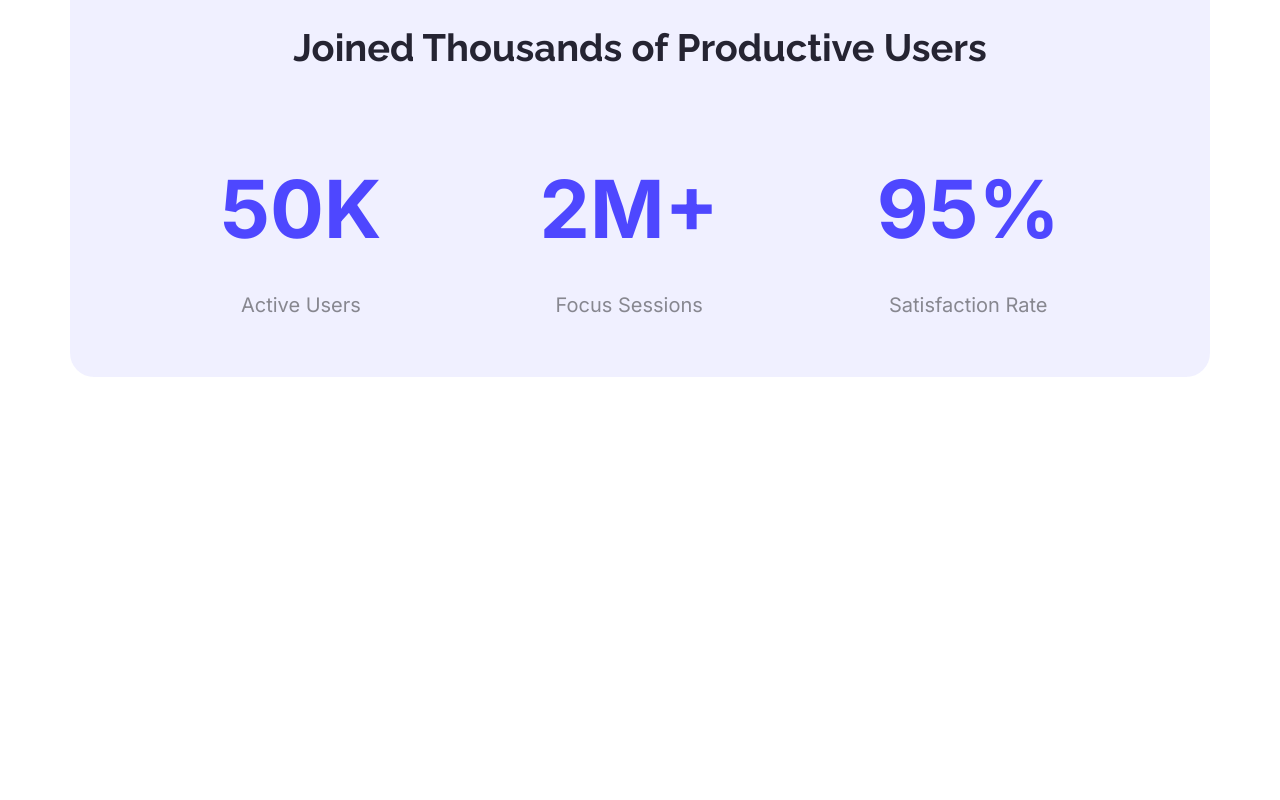
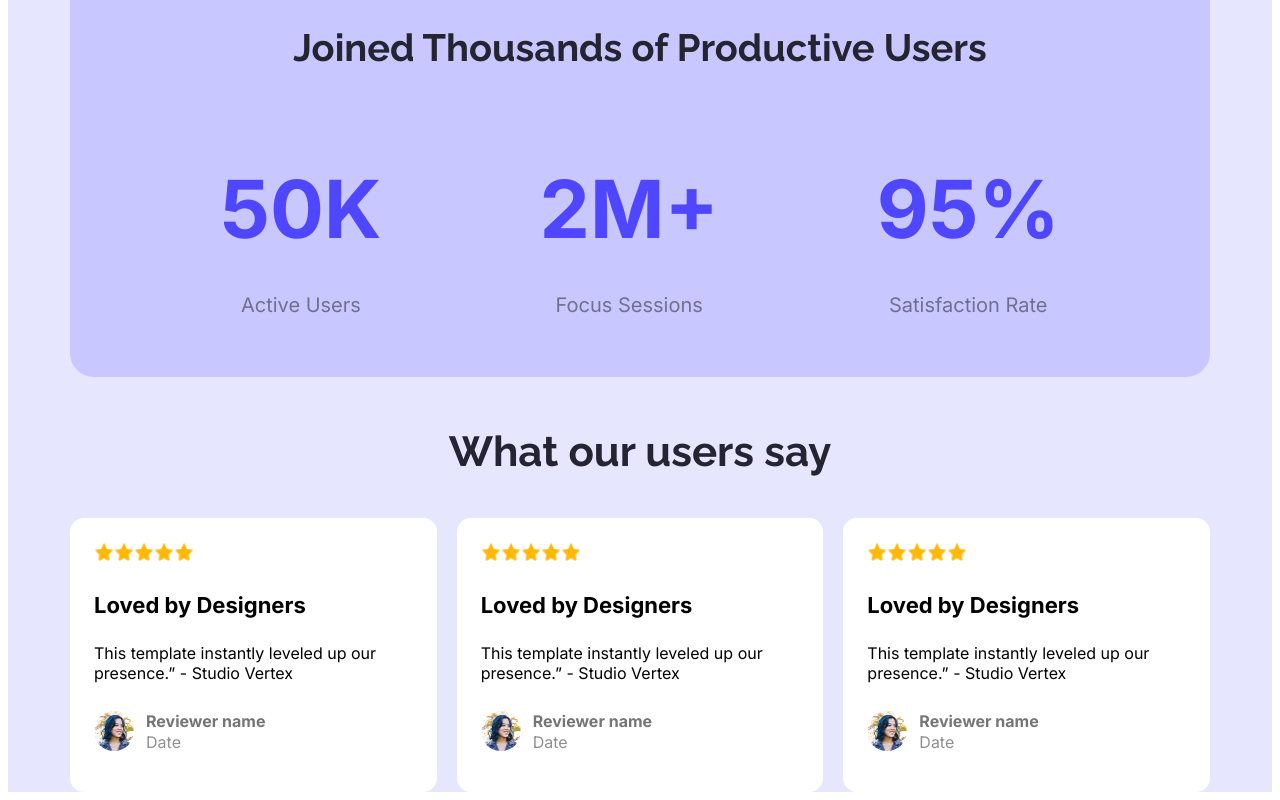
Before and after one commit to didarulshahriar37/PH-Assignment-01, a plain HTML site: page index.html in a window 1280 px wide. Shown: the part 1501-2301 px from the top of the page. Before the commit the page ends 1966 px from the top, so only its background shows below. Drawn offline with Linux system fonts and the light colour scheme.

Commit message:
Added Review section

```diff
--- a/index.html
+++ b/index.html
@@ -54,6 +54,77 @@
                 </div>
             </div>
         </section>
+        <section class="users-say">
+            <p class="users-say-title raleway-normal">What our users say</p>
+            <div class="card">
+                <div class="card-container">
+                    <div class="star-container">
+                        <img src="Assets/icon-star.png" alt="" class="stars">
+                        <img src="Assets/icon-star.png" alt="" class="stars">
+                        <img src="Assets/icon-star.png" alt="" class="stars">
+                        <img src="Assets/icon-star.png" alt="" class="stars">
+                        <img src="Assets/icon-star.png" alt="" class="stars">
+                    </div>
+                    <div class="details">
+                        <h3 class="title">Loved by Designers</h3>
+                        <p class="description">This template instantly leveled up our presence.” - Studio Vertex</p>
+                    </div>
+                    <div class="names-dates">
+                        <div class="user">
+                            <img src="Assets/avatar.png" alt="">
+                            <div class="name-date">
+                                <p class="name">Reviewer name</p>
+                                <p class="date">Date</p>
+                            </div>
+                        </div>
+                    </div>
+                </div>
+                <div class="card-container">
+                    <div class="star-container">
+                        <img src="Assets/icon-star.png" alt="" class="stars">
+                        <img src="Assets/icon-star.png" alt="" class="stars">
+                        <img src="Assets/icon-star.png" alt="" class="stars">
+                        <img src="Assets/icon-star.png" alt="" class="stars">
+                        <img src="Assets/icon-star.png" alt="" class="stars">
+                    </div>
+                    <div class="details">
+                        <h3 class="title">Loved by Designers</h3>
+                        <p class="description">This template instantly leveled up our presence.” - Studio Vertex</p>
+                    </div>
+                    <div class="names-dates">
+                        <div class="user">
+                            <img src="Assets/avatar.png" alt="">
+                            <div class="name-date">
+                                <p class="name">Reviewer name</p>
+                                <p class="date">Date</p>
+                            </div>
+                        </div>
+                    </div>
+                </div>
+                <div class="card-container">
+                    <div class="star-container">
+                        <img src="Assets/icon-star.png" alt="" class="stars">
+                        <img src="Assets/icon-star.png" alt="" class="stars">
+                        <img src="Assets/icon-star.png" alt="" class="stars">
+                        <img src="Assets/icon-star.png" alt="" class="stars">
+                        <img src="Assets/icon-star.png" alt="" class="stars">
+                    </div>
+                    <div class="details">
+                        <h3 class="title">Loved by Designers</h3>
+                        <p class="description">This template instantly leveled up our presence.” - Studio Vertex</p>
+                    </div>
+                    <div class="names-dates">
+                        <div class="user">
+                            <img src="Assets/avatar.png" alt="">
+                            <div class="name-date">
+                                <p class="name">Reviewer name</p>
+                                <p class="date">Date</p>
+                            </div>
+                        </div>
+                    </div>
+                </div>
+            </div>
+        </section>
     </main>
     <footer>
 
--- a/styles/assignment01.css
+++ b/styles/assignment01.css
@@ -21,6 +21,9 @@ header{
     background-repeat: no-repeat;
     background-position: center;
     height: 100vh;
+}
+main{
+    background-color: #4d47ff22;
 }
 
 /* nav styles */
@@ -99,7 +102,7 @@ nav button{
     width: 517px;
     height: 60px;
     font-size: 24px;
-    color: #25243285;
+    color: #2524328c;
 }
 main section img{
     border-radius: 48px;
@@ -120,7 +123,7 @@ main section img{
     width: 1140px;
     height: auto;
     padding: 40px 0;
-    background-color: #4d47ff15;
+    background-color: #4d47ff32;
     border-radius: 24px;
     text-align: center;
 }
@@ -148,3 +151,73 @@ p{
     margin-bottom: 0px;
     color: #252432;
 }
+
+/* Users-say section styles */
+.users-say{
+    text-align: center;
+}
+.users-say-title{
+    font-weight: bold;
+    font-size: 42px;
+    color: #252432;
+}
+.star-container{
+    display: flex;
+}
+.stars{
+    width: 20px;
+    height: 20px;
+}
+.details{
+    margin-top: 30px;
+}
+.title{
+    width: 221px;
+    height: 29px;
+    font-size: 22px;
+    text-align: left;
+}
+.description{
+    margin-top: 5px;
+    font-size: 16px;
+    font-weight: normal;
+    color: black;
+    width: 318.67px;
+    height: 44px;
+    margin-bottom: 94px;
+    text-align: left;
+}
+.names-dates{
+    margin-top: -70px;
+}
+.user{
+    display: flex;
+}
+.user img{
+    height: 40px;
+    width: 40px;
+}
+.name-date{
+    margin-top: 30px;
+    margin-left: 12px;
+}
+.name{
+    font-size: 16px;
+    font-weight: bold;
+    color: #757575;
+}
+.date{
+    margin-top: -15px;
+    font-size: 16px;
+    text-align: left;
+}
+.card{
+    display: flex;
+    gap: 20px;
+    justify-content: center;
+}
+.card-container{
+    background-color: white;
+    border-radius: 14px;
+    padding: 24px;
+}
```
